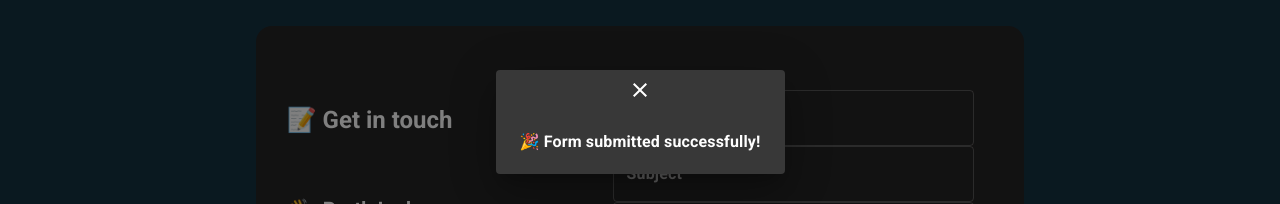
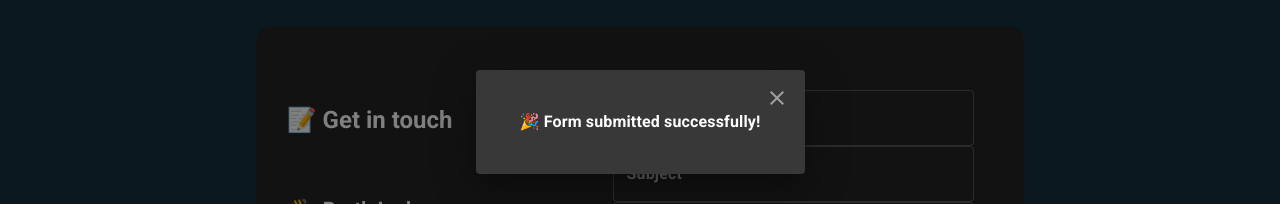
Before and after one commit to ParthKLad/web-portfolio, a React (Create React App) app: page / in a window 1280 px wide. Both pictures are taken after typing "name@example.com", "Sample", "Sample" into the empty fields and a click on the button "SEND". Shown: the part 2556-2760 px from the top of the page. Built offline with nearby package versions, Linux system fonts and the light colour scheme.

Commit message:
test form

```diff
--- a/src/components/Contacts.js
+++ b/src/components/Contacts.js
@@ -119,6 +119,7 @@ useEffect(() => {
     setRunConfetti(false);
   };
 
+
   return (
     <>
       <Typography variant="h4" gutterBottom textAlign="center">
@@ -207,15 +208,16 @@ useEffect(() => {
       </Grow>
       {runConfetti && <ConfettiExplosion />}
       <Dialog open={open} onClose={handleClose}>
-        <IconButton /* IconButton properties */>
+      <IconButton onClick={handleClose} sx={{ position: 'absolute', right: 8, top: 8, color: theme.palette.grey[500] }}>
         <CloseIcon />
       </IconButton>
       <DialogContent>
-          <Box /* Box properties */>
+        <Box sx={{ borderRadius: '16px', padding: '20px' }}>
           🎉 Form submitted successfully!
         </Box>
       </DialogContent>
     </Dialog>
+
     </>
   );
 };
```
Lines whose indentation alone changed are shown as unchanged.
